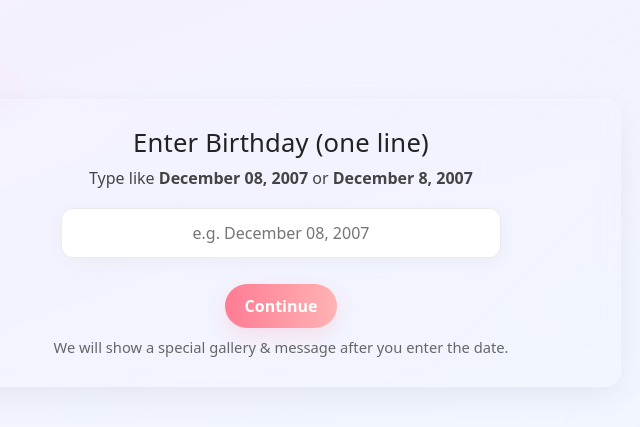
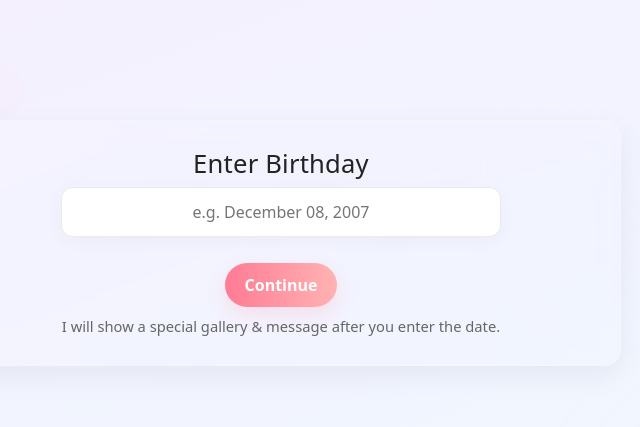
Before and after one commit to 20256204-joy/Birthday, a plain HTML site: page index.html in a window 1280 px wide. Shown: the part 157-584 px from the top of the page, without its empty margins (359-999 px from the left). Drawn offline with nearby package versions, Linux system fonts and the light colour scheme; animation ran at ten frames a second.

Commit message:
index.html

```diff
--- a/index.html
+++ b/index.html
@@ -265,8 +265,7 @@
   <!-- PAGE 1: Birthday Input -->
   <section id="birthdayInputPage" class="page">
     <div class="card-input" role="form" aria-labelledby="birthTitle">
-      <h1 id="birthTitle">Enter Birthday (one line)</h1>
-      <p>Type like <strong>December 08, 2007</strong> or <strong>December 8, 2007</strong></p>
+      <h1 id="birthTitle">Enter Birthday </h1>
 
       <input id="singleDate" type="text" placeholder="e.g. December 08, 2007" aria-label="Enter birthday in one line">
 
@@ -274,7 +273,7 @@
         <button id="goBtn" class="btn-primary-custom" onclick="validateAndProceed()">Continue</button>
       </div>
 
-      <div class="hint" id="hintText">We will show a special gallery & message after you enter the date.</div>
+      <div class="hint" id="hintText">I will show a special gallery & message after you enter the date.</div>
     </div>
   </section>
 
```
